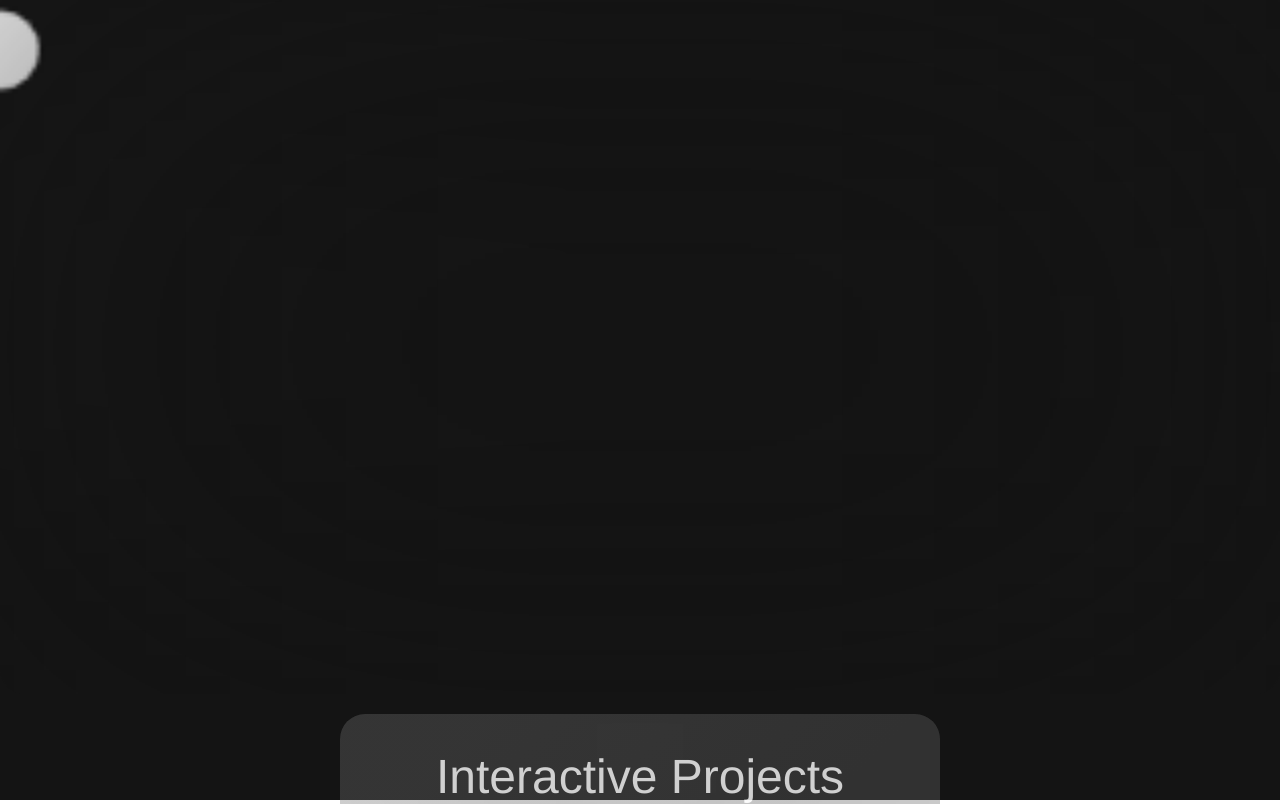
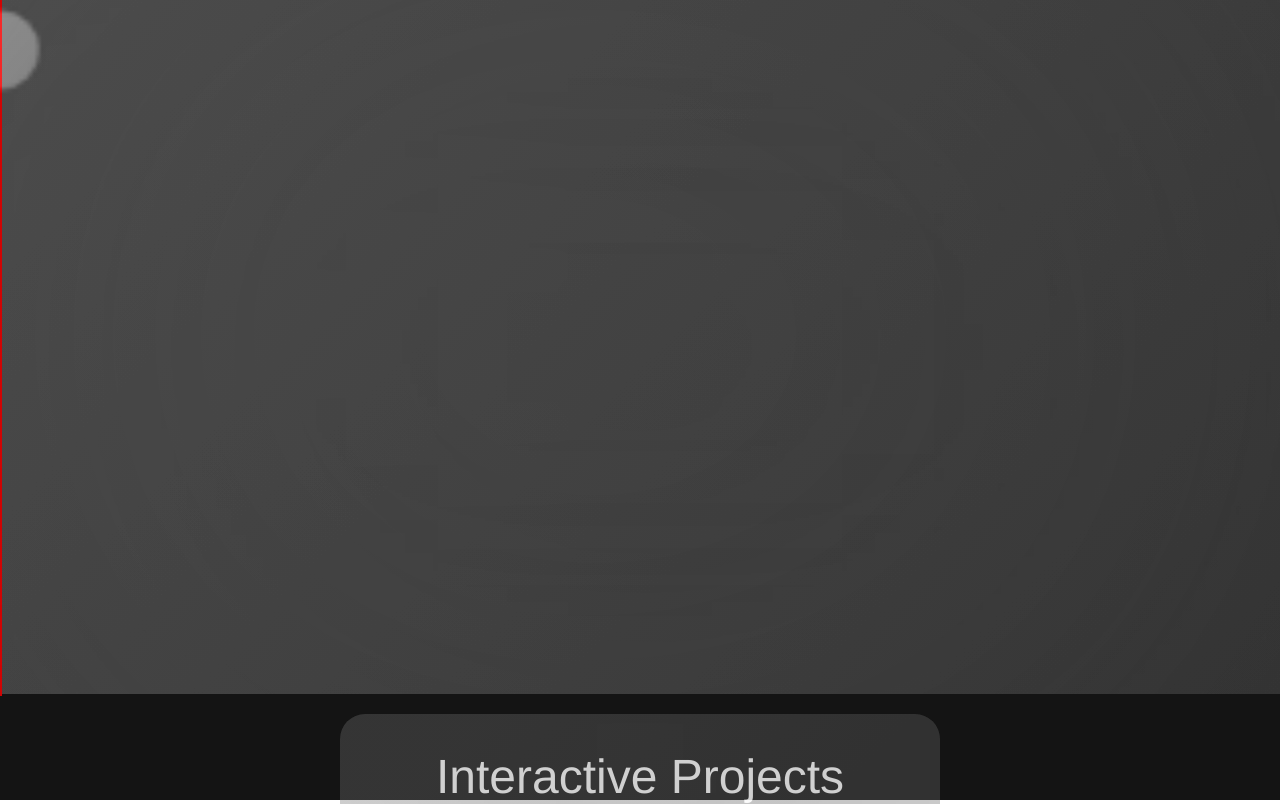
Before and after one commit to apclegacy/tree-table, a Vue app: page / in a window 1280 px wide. Both pictures are taken after a click on the element "About The Table". Built offline with nearby package versions, Linux system fonts and the light colour scheme.

Commit message:
feat: carousel function
BREAKING CHANGE: carousel not working properly

```diff
--- a/src/components/Category.vue
+++ b/src/components/Category.vue
@@ -1,5 +1,9 @@
 <script lang="ts">
-import { defineComponent, computed } from 'vue';
+import {
+  defineComponent, computed, ref, watchEffect,
+} from 'vue';
+
+import useContent from '@/modules/useContent';
 
 export default defineComponent({
   name: 'Category',
@@ -10,8 +14,37 @@ export default defineComponent({
   },
   setup(props) {
     const categoryClass = computed(() => (props.openCategory === props.category ? 'open' : ''));
+    const { getCards } = useContent();
+    const cards = ref(getCards(props.category));
+
+    const transitionName = ref('');
+    const currentCardIndex = ref(0);
+    const previousCardIndex = ref(0);
+    const nextCardIndex = ref(0);
+    const previousCard = ref({});
+    const currentCard = ref({});
+    const nextCard = ref({});
+
+    watchEffect(() => { previousCard.value = cards.value[previousCardIndex.value]; });
+    watchEffect(() => { currentCard.value = cards.value[currentCardIndex.value]; });
+    watchEffect(() => { nextCard.value = cards.value[nextCardIndex.value]; });
+
+    const slide = (forward: boolean) => {
+      transitionName.value = forward ? 'slide-next' : 'slide-prev';
+      const direction = forward ? 1 : -1;
+      const { length } = cards.value;
+      currentCardIndex.value = (currentCardIndex.value + direction + length) % length;
+      nextCardIndex.value = (nextCardIndex.value + (direction + 1) + length) % length;
+      previousCardIndex.value = (previousCardIndex.value + (direction - 1) + length) % length;
+    };
+
     return {
       categoryClass,
+      transitionName,
+      previousCard,
+      currentCard,
+      nextCard,
+      slide,
     };
   },
 });
@@ -21,7 +54,19 @@ export default defineComponent({
   <div class="menu-item open-category" :class="categoryClass" @click="$emit('setOpenCategory')">
     <h2>{{ title }}</h2>
     <div class="category" :class="categoryClass">
-
+      <transition-group :name="transitionName" class='slide-transition' tag="div">
+        <div class="card previous" :key="previousCard.title">
+          <h1>{{ previousCard.title }}</h1>
+        </div>
+        <div class="card" :key="currentCard.title">
+          <h1>{{ currentCard.title }}</h1>
+        </div>
+        <div class="card next" :key="nextCard.title">
+          <h1>{{ nextCard.title }}</h1>
+        </div>
+      </transition-group>
+      <div class="previous arrow" @click="slide(false)" />
+      <div class="next arrow" @click="slide(true)" />
     </div>
   </div>
 </template>
@@ -41,11 +86,64 @@ export default defineComponent({
   }
 }
 .category {
-  opacity: 0;
+  display: none;
+
   &.open {
     height: 1356px !important;
     width: 100vw !important;
-    opacity: 1;
+    display: flex;
+  }
+
+  flex-direction: row;
+  overflow: hidden;
+
+  .arrow {
+    position: absolute;
+    height: 100%;
+    border: 1px solid red;
+    width: calc((100vw - 2576px)/2);
+    &.previous {
+      left: 0;
+    }
+    &.next {
+      left: calc(((100vw - 2576px)/2) + 2576px);
+    }
   }
 }
+
+.card {
+  height: 1356px;
+  width: 2576px;
+  min-width: 2576px;
+
+  position: absolute;
+  left: calc((100vw - 2576px)/2);
+
+  background: linear-gradient(
+    135deg, rgba(120, 120, 120, 0.4) 18.62%, rgba(56, 56, 56, 0.4) 97.79%);
+  backdrop-filter: blur(400px);
+  border-radius: 60px;
+}
+
+.slide-next-enter-active,
+.slide-next-leave-active {
+  transition: transform 0.5s ease-in-out;
+}
+.slide-next-enter-from {
+  transform: translate(150%);
+}
+.slide-next-leave-to {
+  transform: translate(-150%);
+}
+
+.slide-prev-enter-active,
+.slide-prev-leave-active {
+  transition: transform 0.5s ease-in-out;
+}
+.slide-prev-enter-from {
+  transform: translate(-150%);
+}
+.slide-prev-leave-to {
+  transform: translate(150%);
+}
 </style>
--- a/src/components/Overlay.vue
+++ b/src/components/Overlay.vue
@@ -11,7 +11,7 @@ export default defineComponent({
     Category,
   },
   setup() {
-    enum Categories { None, About, InteractiveProjects, Projects }
+    enum Categories { About, InteractiveProjects, Projects, None }
     const menuOpen = ref(false);
     const openCategory = ref(Categories.None);
 
```
